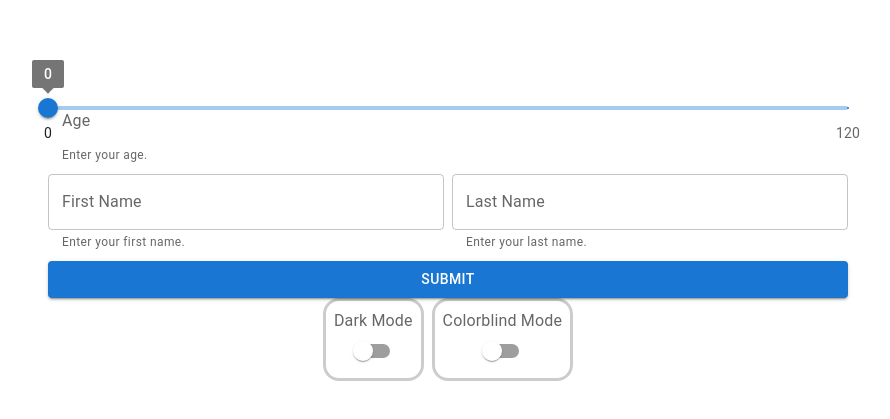
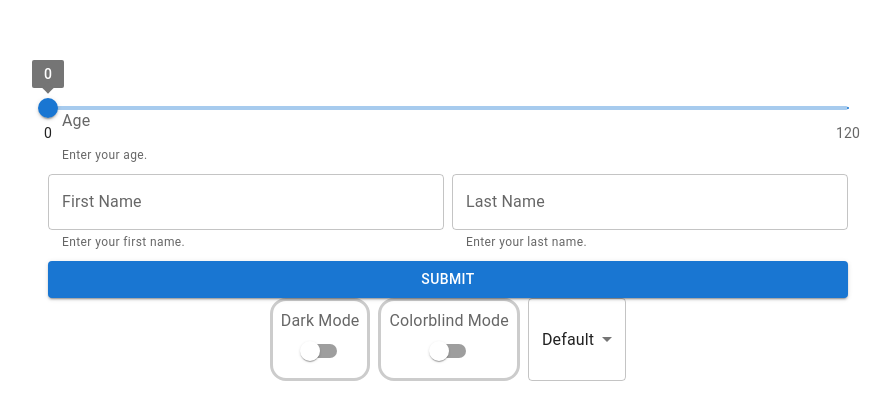
Before and after one commit to JamesonRGrieve-Instruction/EXSM-3939-LEC-2024-WI2-Demo, a Next.js app: page / in a window 1280 px wide. Shown: the part 163-582 px from the top of the page, without its empty margins (192-1082 px from the left). Built offline with nearby package versions, Linux system fonts and the light colour scheme.

Commit message:
User defined themes;

```diff
--- a/src/app/ThemeWrapper.jsx
+++ b/src/app/ThemeWrapper.jsx
@@ -38,7 +38,9 @@ export default function ThemeWrapper({ children }) {
   const theme = useMemo(
     () =>
       createTheme({
+        ...themeSettings.themeOverrides,
         palette: {
+          ...themeSettings.themeOverrides?.palette,
           mode: themeSettings.dark ? 'dark' : 'light',
           ...(themeSettings.colorblind
             ? {
@@ -50,7 +52,6 @@ export default function ThemeWrapper({ children }) {
               }
             : {}),
         },
-        ...themeSettings.themeOverrides,
       }),
     [themeSettings],
   );
--- a/src/app/page.jsx
+++ b/src/app/page.jsx
@@ -1,10 +1,57 @@
 'use client';
-import React, { useContext, useState } from 'react';
-import { Box, InputLabel, TextField, Slider, FormHelperText, Button, FormControl, Switch } from '@mui/material';
+import React, { useContext, useEffect, useState } from 'react';
+import { Box, InputLabel, TextField, Slider, FormHelperText, Button, FormControl, Switch, Select, MenuItem } from '@mui/material';
+import { lighten, darken } from '@mui/material';
 import { ThemeContext } from './ThemeWrapper';
+const themeVariants = {
+  default: {},
+  spring: {
+    palette: {
+      primary: {
+        light: '#F2A6BA',
+        main: '#E75D82',
+        dark: '#A1173C',
+      },
+    },
+  },
+  summer: {
+    palette: {
+      primary: {
+        light: '#5CEB7F',
+        main: '#149E37',
+        dark: '#094919',
+      },
+    },
+  },
+  fall: {
+    palette: {
+      primary: {
+        light: '#F4AE7C',
+        main: '#EC8236',
+        dark: '#97460C',
+      },
+    },
+  },
+  winter: {
+    palette: {
+      primary: {
+        light: '#ABD9D1',
+        main: '#81C7BB',
+        dark: '#2C6359',
+      },
+    },
+  },
+};
 export default function Home() {
   const [sliderValue, setSliderValue] = useState(0);
+  const [userDefinedTheme, setUserDefinedTheme] = useState({});
+  const [selectedTheme, setSelectedTheme] = useState('default');
   const themeContext = useContext(ThemeContext);
+  useEffect(() => {
+    if (selectedTheme === 'custom') {
+      themeContext.mutate((previous) => ({ ...previous, themeOverrides: userDefinedTheme }));
+    }
+  }, [userDefinedTheme]);
   return (
     <Box
       component='main'
@@ -84,6 +131,50 @@ export default function Home() {
           <InputLabel htmlFor='colorblind'>Colorblind Mode</InputLabel>
           <Switch id='colorblind' value={themeContext.data.colorblind} onClick={() => themeContext.mutate((previous) => ({ ...previous, colorblind: !previous.colorblind }))} />
         </Box>
+        <Select
+          label='Theme Variant'
+          value={selectedTheme}
+          onChange={(event) => {
+            themeContext.mutate((previous) => ({ ...previous, themeOverrides: event.target.value === 'custom' ? userDefinedTheme : themeVariants[event.target.value] }));
+            setSelectedTheme(event.target.value);
+          }}
+        >
+          <MenuItem value='default'>Default</MenuItem>
+          <MenuItem value='spring'>Spring</MenuItem>
+          <MenuItem value='summer'>Summer</MenuItem>
+          <MenuItem value='fall'>Fall</MenuItem>
+          <MenuItem value='winter'>Winter</MenuItem>
+          <MenuItem value='custom'>Custom</MenuItem>
+        </Select>
+        {selectedTheme === 'custom' && (
+          <TextField
+            label='Primary Colour'
+            helperText='Enter the priamry colour.'
+            variant='outlined'
+            value={userDefinedTheme?.palette?.primary?.main ?? ''}
+            onInput={(event) => {
+              console.log('Updated Theme', {
+                palette: {
+                  primary: {
+                    light: lighten(event.target.value, 0.4),
+                    main: event.target.value,
+                    dark: darken(event.target.value, 0.4),
+                  },
+                },
+              });
+
+              setUserDefinedTheme({
+                palette: {
+                  primary: {
+                    light: lighten(event.target.value, 0.4),
+                    main: event.target.value,
+                    dark: darken(event.target.value, 0.4),
+                  },
+                },
+              });
+            }}
+          />
+        )}
       </Box>
     </Box>
   );
```
